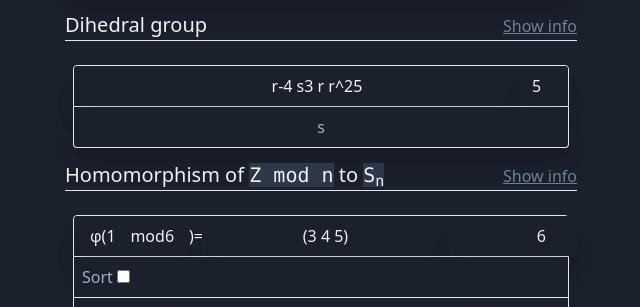
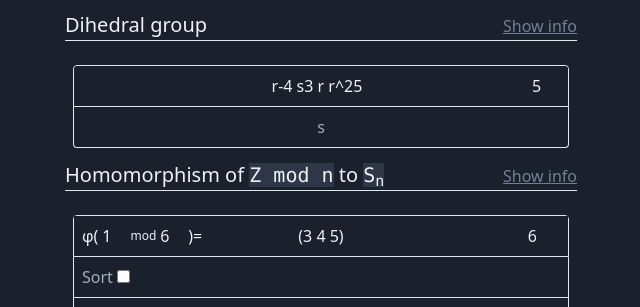
Before and after one commit to oeb25/dm.bvng.dk, a React (Vite) app: page / in a window 1280 px wide. Shown: the part 356-663 px from the top of the page, without its empty margins (319-959 px from the left). Built offline with nearby package versions, Linux system fonts and the light colour scheme.

Commit message:
Fix layout in homomorphism section

```diff
--- a/src/components/App.tsx
+++ b/src/components/App.tsx
@@ -57,12 +57,12 @@ const PermutationSection = () => {
       }
     >
       <input
-        className="text-center bg-gray-900 text-gray-200 border p-2 shadow-xl rounded-t mx-2"
+        className="text-center bg-gray-900 text-gray-200 border p-2 rounded-t mx-2"
         type="text"
         value={src}
         onChange={e => setSrc(e.target.value)}
       />
-      <div className="text-center bg-gray-900 text-gray-500 border border-t-0 p-2 shadow-xl select-all rounded-b mx-2">
+      <div className="text-center bg-gray-900 text-gray-500 border border-t-0 p-2 select-all rounded-b mx-2">
         {p2s(reducePermutation(parsePermutation(src)))}
       </div>
     </Section>
@@ -79,29 +79,29 @@ const DihedralSection = () => {
       title="Dihedral group"
       description={
         <>
-          Reduce dihedrals to their smallest form. Type out operation (
+          Reduce dihedrals to their smallest form. Syntax is type of operation (
           <Code>r</Code>, <Code>s</Code>), followed by their number of
           applications. Adjust the number of sides of the <Code>n</Code>-gon on
           the right. Most operators are optional, including parenthesis and{" "}
-          <Code>^</Code>. Ex: <Code>r-4 s3 r r^25</Code>
+          <Code>^</Code>. Ex: <Code>r(-4) s3 r r^2 = r-4 s3 r r2</Code>
         </>
       }
     >
-      <div className="text-center text-gray-200 border flex shadow-xl rounded-t mx-2">
+      <div className="text-center text-gray-200 border flex rounded-t mx-2">
         <input
-          className="text-center pl-12 bg-gray-900 p-2 flex-1 shadow-xl rounded-t"
+          className="text-center pl-12 bg-gray-900 p-2 flex-1 rounded-t"
           type="text"
           value={src}
           onChange={e => setSrc(e.target.value)}
         />
         <input
-          className="text-center bg-gray-900 p-2 shadow-xl rounded-t w-12"
+          className="text-center bg-gray-900 p-2 rounded-t w-12"
           type="number"
           value={sidesText}
           onChange={e => setSidesText(e.target.value)}
         />
       </div>
-      <div className="text-center bg-gray-900 text-gray-500 border border-t-0 p-2 shadow-xl select-all rounded-b mx-2">
+      <div className="text-center bg-gray-900 text-gray-500 border border-t-0 p-2 select-all rounded-b mx-2">
         {d2s(reduceDihedral(parseDihedral(src.toLowerCase()), sides))}
       </div>
     </Section>
@@ -154,32 +154,34 @@ const HomomorphismSection = () => {
         </>
       }
     >
-      <div className="text-center text-gray-200 border flex shadow-xl rounded-t mx-2">
-        <div className="text-center bg-gray-900 pl-4 p-2 shadow-xl rounded-t w-32 flex">
+      <div className="text-center text-gray-200 border flex rounded-t mx-2">
+        <div className="text-center bg-gray-900 p-2 w-32 flex items-center">
           φ(
           <input
-            className="text-center bg-gray-900 w-6"
+            className="text-center bg-gray-900 w-8"
             type="number"
             value={xText}
             onChange={e => setXText(e.target.value)}
           />
-          mod
+          <span className="text-xs">mod</span>
           <input
-            className="text-center bg-gray-900 w-6"
+            className="text-center bg-gray-900 w-8"
             type="number"
             value={sidesText}
             onChange={e => setSidesText(e.target.value)}
           />
           )=
         </div>
+        <div className="flex-1">
+          <input
+            className="text-center bg-gray-900 p-2 w-full"
+            type="text"
+            value={src}
+            onChange={e => setSrc(e.target.value)}
+          />
+        </div>
         <input
-          className="text-center bg-gray-900 p-2 flex-1 shadow-xl rounded-t"
-          type="text"
-          value={src}
-          onChange={e => setSrc(e.target.value)}
-        />
-        <input
-          className="text-center bg-gray-900 p-2 shadow-xl rounded-t w-32 text-right pr-4"
+          className="text-center bg-gray-900 p-2 w-32 text-right pr-4"
           type="number"
           value={snText}
           onChange={e => setSnText(e.target.value)}
@@ -199,20 +201,18 @@ const HomomorphismSection = () => {
       <div className="text-center bg-gray-900 text-gray-500 border border-t-0 p-2 mx-2 flex flex-col relative">
         {result.map(([n, p], i) => (
           <div className="flex" key={i}>
-            <div className="text-center bg-gray-900 p-2 shadow-xl w-20 flex">
-              φ({n})=
-            </div>
-            <div className="text-center bg-gray-900 p-2 flex-1 shadow-xl rounded-t select-all">
+            <div className="text-center bg-gray-900 p-2 w-20 flex">φ({n})=</div>
+            <div className="text-center bg-gray-900 p-2 flex-1 select-all">
               {p2s(reducePermutation(p))}
             </div>
-            <div className="text-center bg-gray-900 p-2 shadow-xl rounded-t w-20 text-right pr-4">
+            <div className="text-center bg-gray-900 p-2 w-20 text-right pr-4">
               #{range(1, sn).filter(n => mapPermutation(n, p) == n).length}
             </div>
           </div>
         ))}
       </div>
-      <div className="text-center bg-gray-900 border border-t-0 p-2 shadow-xl rounded-b mx-2 flex flex relative">
-        <div className="text-center bg-gray-900 p-2 shadow-xl rounded-t w-64 flex">
+      <div className="text-center bg-gray-900 border border-t-0 p-2 rounded-b mx-2 flex flex relative">
+        <div className="text-center bg-gray-900 p-2 w-64 flex">
           Burnsides Lemma
         </div>
         <div className="text-center bg-gray-900 p-2 flex-1 w-12">
@@ -223,7 +223,7 @@ const HomomorphismSection = () => {
             )
             .reduce((a, b) => a + b, 0) / sides}
         </div>
-        <div className="text-center bg-gray-900 p-2 shadow-xl rounded-t w-64 text-right pr-4">
+        <div className="text-center bg-gray-900 p-2 w-64 text-right pr-4">
           #
           {result
             .map(
```
